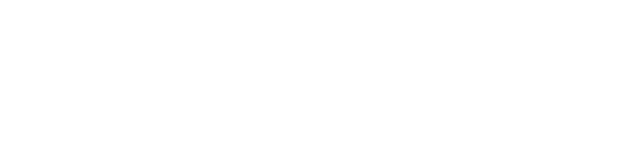
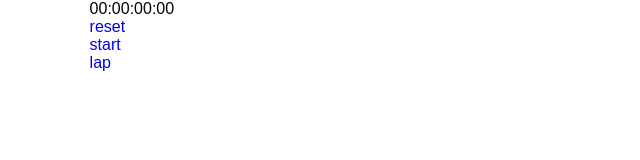
Before and after one commit to lihereshma/stopwatch, a plain HTML site: page index.html in a window 1280 px wide. Shown: the whole page, without its empty margins (0-640 px from the left). Drawn offline with Linux system fonts and the light colour scheme.

Commit message:
stopwatch structuring ended

```diff
--- a/index.html
+++ b/index.html
@@ -4,69 +4,57 @@
 <html lang="en">
 
 <head>
-
   <meta charset="utf-8">
-
-  <title>Client</title>
-
-  <!-- 120 word description for SEO purposes goes here. Note: Usage of lang tag. -->
-  <!-- <meta name="description" lang="en" content=""> -->
-
-  <!-- Keywords to help with SEO go here. Note: Usage of lang tag.  -->
-  <!-- <meta name="keywords" lang="en" content=""> -->
-
-  <!-- View-port Basics: http://mzl.la/VYREaP -->
-  <!-- This meta tag is used for mobile device to display the page without any zooming,
-       so how much the device is able to fit on the screen is what's shown initially.
-       Remove comments from this tag, when you want to apply media queries to the website. -->
-  <!-- <meta name="viewport" content="width=device-width, initial-scale=1, maximum-scale=1"> -->
-
-  <!-- To adhear no-cache for Chrome -->
-<!--   <meta http-equiv="cache-control" content="no-store, no-cache, must-revalidate" />
-  <meta http-equiv="Pragma" content="no-store, no-cache" />
-  <meta http-equiv="Expires" content="0" /> -->
-
+  <title>Stopwatch</title>
   <!-- Place favicon.ico in the root directory: mathiasbynens.be/notes/touch-icons -->
   <link rel="shortcut icon" href="favicon.ico" />
-
   <!--font-awesome link for icons-->
   <link rel="stylesheet" href="https://cdnjs.cloudflare.com/ajax/libs/font-awesome/4.7.0/css/font-awesome.min.css">
-  <link rel="stylesheet" media="screen" href="assets/vendor/font-awesome/css/all.min.css" >
-
+  <link rel="stylesheet" media="screen" href="assets/vendor/font-awesome/css/all.min.css">
   <!-- Default style-sheet is for 'media' type screen (color computer display).  -->
-  <link rel="stylesheet" media="screen" href="assets/css/style.css" >
-
-  <!-- html5shiv aka html5 shim. Supporting HTML5 and CSS for IE browsers less than IE9. -->
-  <!--[if lt IE 9]>
-  <script src="http://html5shiv.googlecode.com/svn/trunk/html5.js"></script>
-  <![endif]-->
-
+  <link rel="stylesheet" media="screen" href="assets/css/style.css">
 </head>
 
 <body>
   <!--container start-->
-  <div class="container">
-    <!--header section start-->
-    <header>
-
-    </header>
-    <!--header section start-->
+  <div class="container ">
     <!--main section start-->
     <main>
-
+      <section>
+        <div class="wrapper">
+          <div class="content">
+            <!-- stopwatch structure start -->
+            <div class="stopwatch">
+              <!-- stopwatch timer -->
+              <div class="timer">
+                <span class="time">00:00:00:00</span>
+              </div>
+              <!-- stopwatch buttons structure start -->
+              <div class="buttons">
+                <div>
+                  <a href="#FIXME" title="Reset" class="reset">reset</a>
+                </div>
+                <div>
+                  <a href="#FIXME" title="Start" class="start">start</a>
+                </div>
+                <div>
+                  <a href="#FIXME" title="lap" class="lap">lap</a>
+                </div>
+              </div>
+              <!-- stopwatch buttons structure end -->
+            </div>
+            <!-- stopwatch structure end -->
+            <!-- laps info structure start -->
+            <ul class="lap-info"></ul>
+            <!-- laps info structure end -->
+          </div>
+        </div>
+      </section>
     </main>
     <!--main section end-->
-
-    <!--footer section start-->
-    <footer>
-
-    </footer>
-    <!--footer section end-->
-
   </div>
   <!--container end-->
 
-<!-- <script src="js/vendors/jquery-1.8.3.min.js"></script>
-<script src="assets/js/script.js"></script> -->
+<script src="assets/js/script.js"></script>
 </body>
 </html>
```
